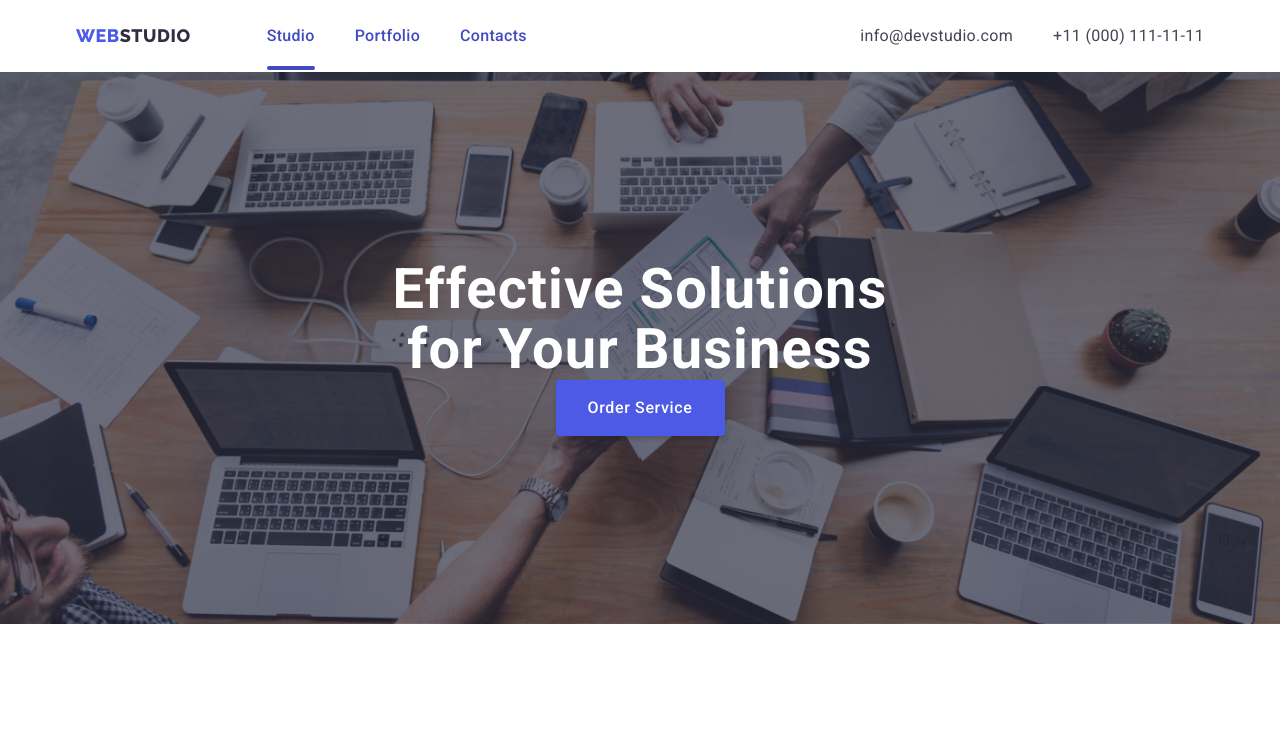
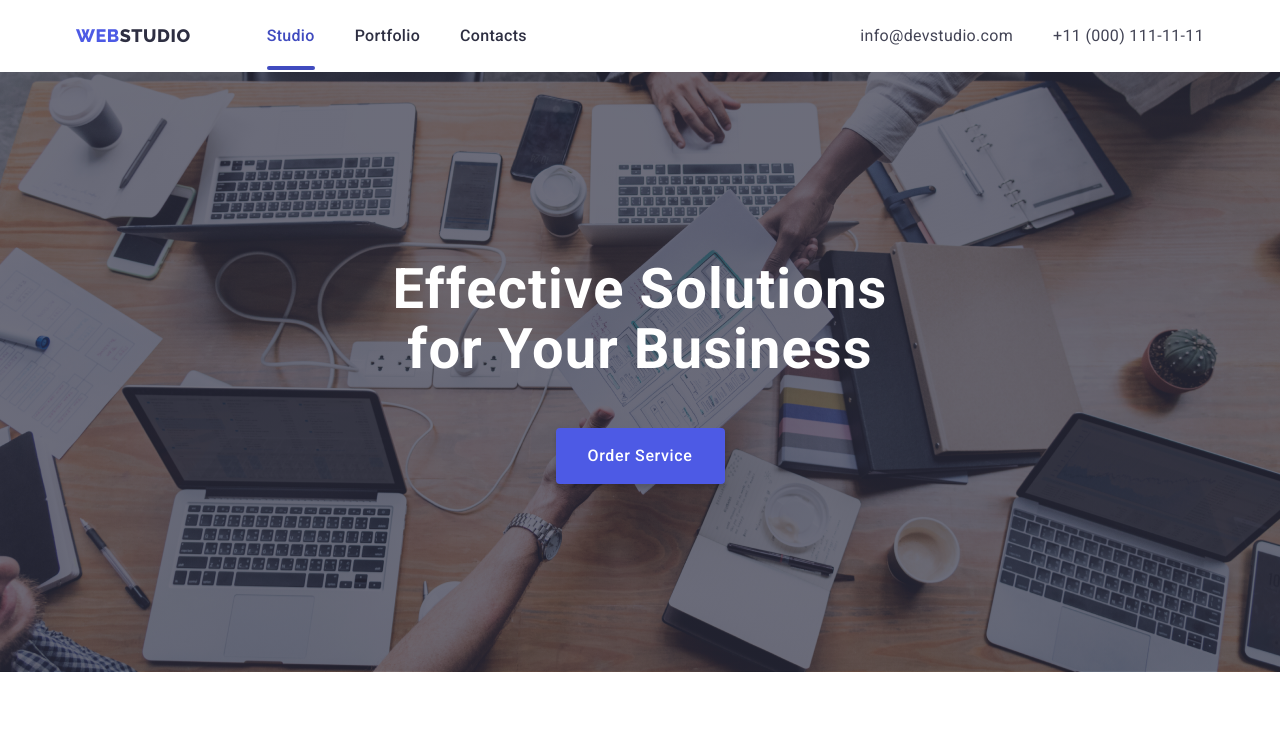
Before and after one commit to Nazar-Natin/goit-markup-hw-05, a plain HTML site: page index.html in a window 1280 px wide. Shown: the top 740 px of the page. Drawn offline with nearby package versions, Linux system fonts and the light colour scheme.

Commit message:
update nav and hero

```diff
--- a/css/styles.css
+++ b/css/styles.css
@@ -149,10 +149,14 @@ img {
   letter-spacing: 0.02em;
   padding-top: 24px;
   padding-bottom: 24px;
+  color: #2e2f42;
   transition: color 250ms cubic-bezier(0.4, 0, 0.2, 1);
 }
 .branches:hover,
 .branches:focus {
+  color: #404bbf;
+}
+.branches.current-page {
   color: #404bbf;
 }
 .branches.current-page::after {
@@ -209,6 +213,7 @@ img {
   line-height: 1.07;
   letter-spacing: 0.02em;
   text-align: center;
+  margin-bottom: 48px;
 }
 .order-button {
   display: block;
```
